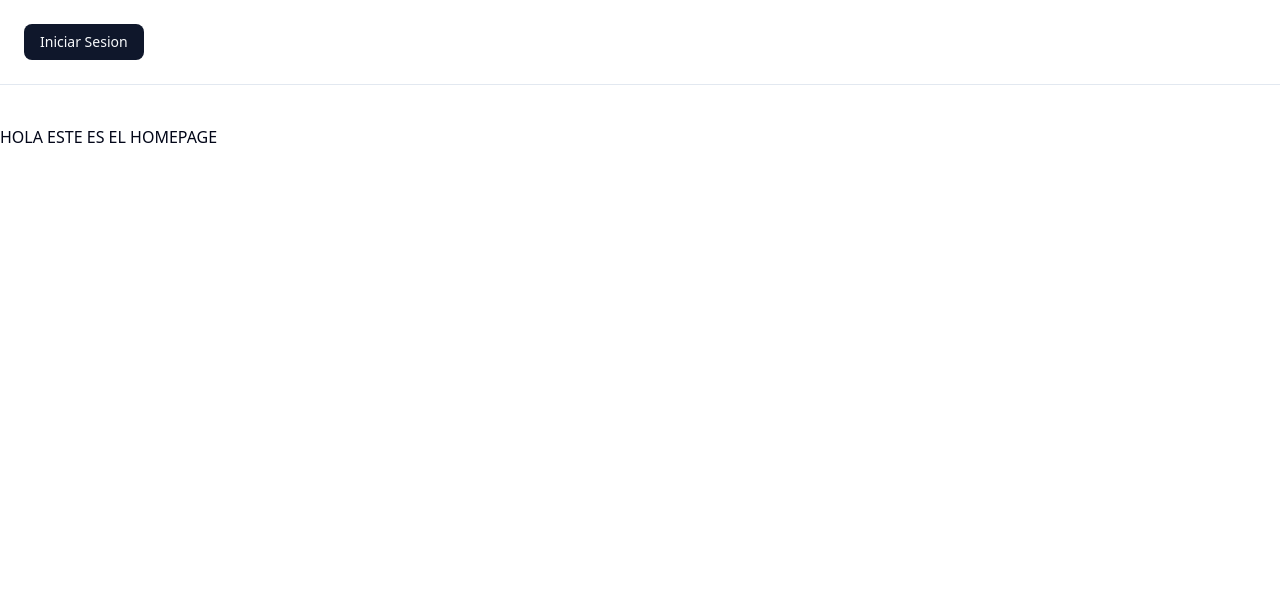
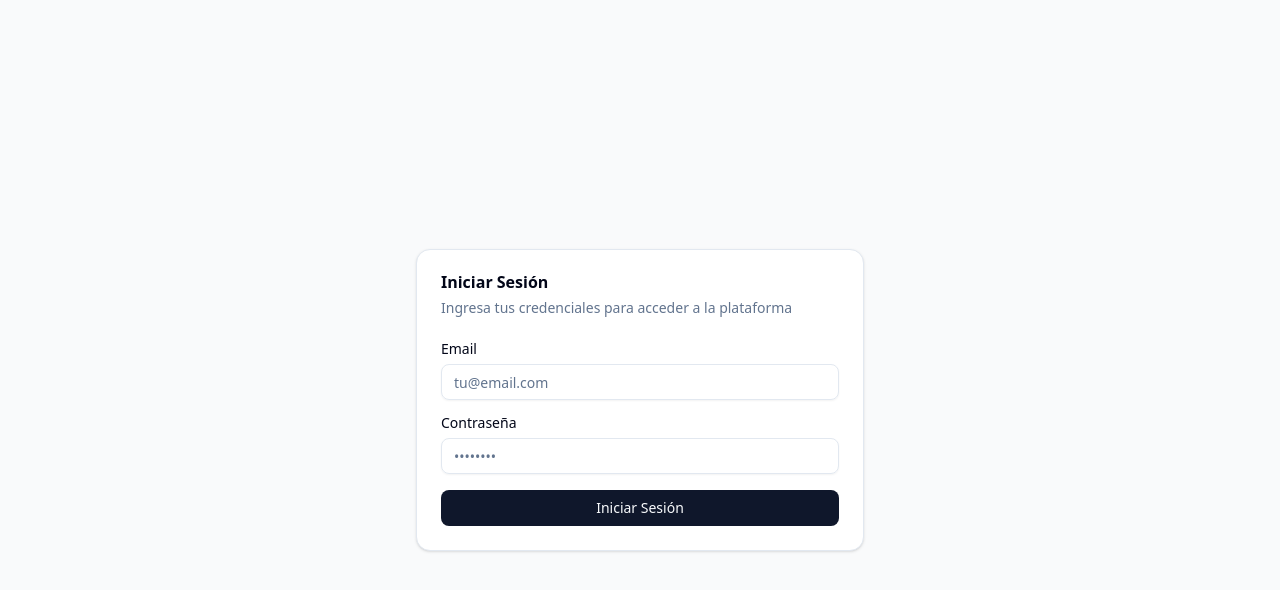
Before and after one commit to XavierSs21/proyecto-streaming, a React app in the folder frontend/: page /login in a window 1280 px wide. Before the commit this address led to /. Shown: the top 590 px of the page. Built offline with nearby package versions, Linux system fonts and the light colour scheme; the HTML template or start-up script is replaced by a standard one.

Commit message:
add Login page

```diff
--- a/frontend/package.json
+++ b/frontend/package.json
@@ -10,6 +10,8 @@
     "preview": "vite preview"
   },
   "dependencies": {
+    "@hookform/resolvers": "^5.2.2",
+    "@radix-ui/react-label": "^2.1.8",
     "@radix-ui/react-slot": "^1.2.4",
     "@tailwindcss/vite": "^4.1.17",
     "class-variance-authority": "^0.7.1",
@@ -17,8 +19,10 @@
     "lucide-react": "^0.556.0",
     "react": "^19.2.0",
     "react-dom": "^19.2.0",
+    "react-hook-form": "^7.68.0",
     "react-router-dom": "^6.30.2",
-    "tailwind-merge": "^3.4.0"
+    "tailwind-merge": "^3.4.0",
+    "zod": "^4.1.13"
   },
   "devDependencies": {
     "@eslint/js": "^9.39.1",
--- a/frontend/src/AppRoutes.jsx
+++ b/frontend/src/AppRoutes.jsx
@@ -1,7 +1,7 @@
 import { Route, Routes, Navigate } from "react-router-dom"
 import HomePage from "./pages/HomePage"
 import Layout from "./layouts/Layout"
-
+import Login from "./pages/Login"
 
 const AppRoutes = () => {
   return (
@@ -10,6 +10,7 @@
     <Routes>
         <Route path="/" element={<Layout><HomePage/></Layout>}/>
         <Route path="*" element={<Navigate to ="/"/>}/>
+        <Route path="login" element={<Login/>}/>
     </Routes>
   )
 }
--- /dev/null
+++ b/frontend/src/components/ui/form.jsx
@@ -0,0 +1,144 @@
+"use client";
+import * as React from "react"
+import { Slot } from "@radix-ui/react-slot"
+import { Controller, FormProvider, useFormContext, useFormState } from "react-hook-form";
+
+import { cn } from "@/lib/utils"
+import { Label } from "@/components/ui/label"
+
+const Form = FormProvider
+
+const FormFieldContext = React.createContext({})
+
+const FormField = (
+  {
+    ...props
+  }
+) => {
+  return (
+    <FormFieldContext.Provider value={{ name: props.name }}>
+      <Controller {...props} />
+    </FormFieldContext.Provider>
+  );
+}
+
+const useFormField = () => {
+  const fieldContext = React.useContext(FormFieldContext)
+  const itemContext = React.useContext(FormItemContext)
+  const { getFieldState } = useFormContext()
+  const formState = useFormState({ name: fieldContext.name })
+  const fieldState = getFieldState(fieldContext.name, formState)
+
+  if (!fieldContext) {
+    throw new Error("useFormField should be used within <FormField>")
+  }
+
+  const { id } = itemContext
+
+  return {
+    id,
+    name: fieldContext.name,
+    formItemId: `${id}-form-item`,
+    formDescriptionId: `${id}-form-item-description`,
+    formMessageId: `${id}-form-item-message`,
+    ...fieldState,
+  }
+}
+
+const FormItemContext = React.createContext({})
+
+function FormItem({
+  className,
+  ...props
+}) {
+  const id = React.useId()
+
+  return (
+    <FormItemContext.Provider value={{ id }}>
+      <div data-slot="form-item" className={cn("grid gap-2", className)} {...props} />
+    </FormItemContext.Provider>
+  );
+}
+
+function FormLabel({
+  className,
+  ...props
+}) {
+  const { error, formItemId } = useFormField()
+
+  return (
+    <Label
+      data-slot="form-label"
+      data-error={!!error}
+      className={cn("data-[error=true]:text-destructive", className)}
+      htmlFor={formItemId}
+      {...props} />
+  );
+}
+
+function FormControl({
+  ...props
+}) {
+  const { error, formItemId, formDescriptionId, formMessageId } = useFormField()
+
+  return (
+    <Slot
+      data-slot="form-control"
+      id={formItemId}
+      aria-describedby={
+        !error
+          ? `${formDescriptionId}`
+          : `${formDescriptionId} ${formMessageId}`
+      }
+      aria-invalid={!!error}
+      {...props} />
+  );
+}
+
+function FormDescription({
+  className,
+  ...props
+}) {
+  const { formDescriptionId } = useFormField()
+
+  return (
+    <p
+      data-slot="form-description"
+      id={formDescriptionId}
+      className={cn("text-muted-foreground text-sm", className)}
+      {...props} />
+  );
+}
+
+function FormMessage({
+  className,
+  ...props
+}) {
+  const { error, formMessageId } = useFormField()
+  const body = error ? String(error?.message ?? "") : props.children
+
+  if (!body) {
+    return null
+  }
+
+  return (
+    <p
+      data-slot="form-message"
+      id={formMessageId}
+      className={cn("text-destructive text-sm", className)}
+      {...props}>
+      {body}
+    </p>
+  );
+}
+
+export {
+  useFormField,
+  Form,
+  FormItem,
+  FormLabel,
+  FormControl,
+  FormDescription,
+  FormMessage,
+  FormField,
+}
--- /dev/null
+++ b/frontend/src/components/ui/input.jsx
@@ -0,0 +1,24 @@
+import * as React from "react"
+
+import { cn } from "@/lib/utils"
+
+function Input({
+  className,
+  type,
+  ...props
+}) {
+  return (
+    <input
+      type={type}
+      data-slot="input"
+      className={cn(
+        "file:text-foreground placeholder:text-muted-foreground selection:bg-primary selection:text-primary-foreground dark:bg-input/30 border-input h-9 w-full min-w-0 rounded-md border bg-transparent px-3 py-1 text-base shadow-xs transition-[color,box-shadow] outline-none file:inline-flex file:h-7 file:border-0 file:bg-transparent file:text-sm file:font-medium disabled:pointer-events-none disabled:cursor-not-allowed disabled:opacity-50 md:text-sm",
+        "focus-visible:border-ring focus-visible:ring-ring/50 focus-visible:ring-[3px]",
+        "aria-invalid:ring-destructive/20 dark:aria-invalid:ring-destructive/40 aria-invalid:border-destructive",
+        className
+      )}
+      {...props} />
+  );
+}
+
+export { Input }
--- /dev/null
+++ b/frontend/src/components/ui/label.jsx
@@ -0,0 +1,21 @@
+import * as React from "react"
+import * as LabelPrimitive from "@radix-ui/react-label"
+
+import { cn } from "@/lib/utils"
+
+function Label({
+  className,
+  ...props
+}) {
+  return (
+    <LabelPrimitive.Root
+      data-slot="label"
+      className={cn(
+        "flex items-center gap-2 text-sm leading-none font-medium select-none group-data-[disabled=true]:pointer-events-none group-data-[disabled=true]:opacity-50 peer-disabled:cursor-not-allowed peer-disabled:opacity-50",
+        className
+      )}
+      {...props} />
+  );
+}
+
+export { Label }
--- /dev/null
+++ b/frontend/src/pages/Login.jsx
@@ -0,0 +1,71 @@
+import { useState } from 'react';
+import { Card, CardContent, CardDescription, CardHeader, CardTitle } from '@/components/ui/card';
+import { Input } from '@/components/ui/input';
+import { Label } from '@/components/ui/label';
+import { Button } from '@/components/ui/button';
+
+export default function Login() {
+  const [formData, setFormData] = useState({
+    email: '',
+    password: ''
+  });
+
+  const handleSubmit = async (e) => {
+    e.preventDefault();
+    // Aquí irá tu lógica de autenticación
+    console.log('Login attempt:', formData);
+  };
+
+  const handleChange = (e) => {
+    setFormData({
+      ...formData,
+      [e.target.name]: e.target.value
+    });
+  };
+
+  return (
+    <div className="min-h-screen flex items-center justify-center bg-gray-50">
+      <Card className="w-full max-w-md">
+        <CardHeader>
+          <CardTitle>Iniciar Sesión</CardTitle>
+          <CardDescription>
+            Ingresa tus credenciales para acceder a la plataforma
+          </CardDescription>
+        </CardHeader>
+        <CardContent>
+          <form onSubmit={handleSubmit} className="space-y-4">
+            <div className="space-y-2">
+              <Label htmlFor="email">Email</Label>
+              <Input
+                id="email"
+                name="email"
+                type="email"
+                placeholder="tu@email.com"
+                value={formData.email}
+                onChange={handleChange}
+                required
+              />
+            </div>
+
+            <div className="space-y-2">
+              <Label htmlFor="password">Contraseña</Label>
+              <Input
+                id="password"
+                name="password"
+                type="password"
+                placeholder="••••••••"
+                value={formData.password}
+                onChange={handleChange}
+                required
+              />
+            </div>
+
+            <Button type="submit" className="w-full">
+              Iniciar Sesión
+            </Button>
+          </form>
+        </CardContent>
+      </Card>
+    </div>
+  );
+}
```
Also changed, not shown: 1 other file (tests, documents, lock files or other folders).
